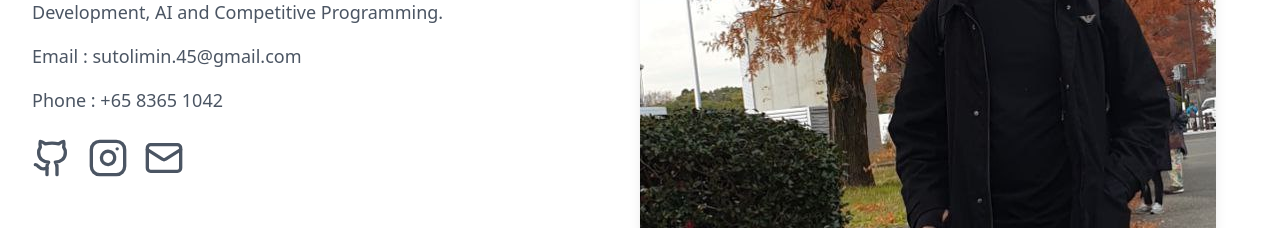
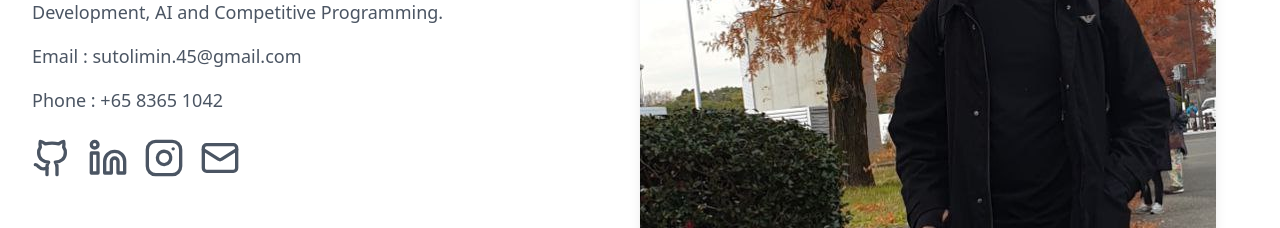
Before and after one commit to ming3465/Portfolio, a React (Vite) app: page / in a window 1280 px wide. Shown: the part 920-1148 px from the top of the page. Built offline with nearby package versions, Linux system fonts and the light colour scheme.

Commit message:
feat: Added linkedin Icon in about description

```diff
--- a/src/App.tsx
+++ b/src/App.tsx
@@ -80,6 +80,9 @@ function App() {
               >
                 <a href="https://github.com/ming3465" className="text-gray-600 hover:text-gray-900 transition-colors">
                   <Github className="h-10 w-10" />
+                </a>
+                <a href="https://linkedin.com/in/sutolimin-widjaja-0338722b3" className="text-gray-600 hover:text-gray-900 transition-colors">
+                  <Linkedin className="h-10 w-10" />
                 </a>
                 <a href="https://www.instagram.com/999ming_/" className="text-gray-600 hover:text-gray-900 transition-colors">
                   <Instagram className="h-10 w-10" />
```
